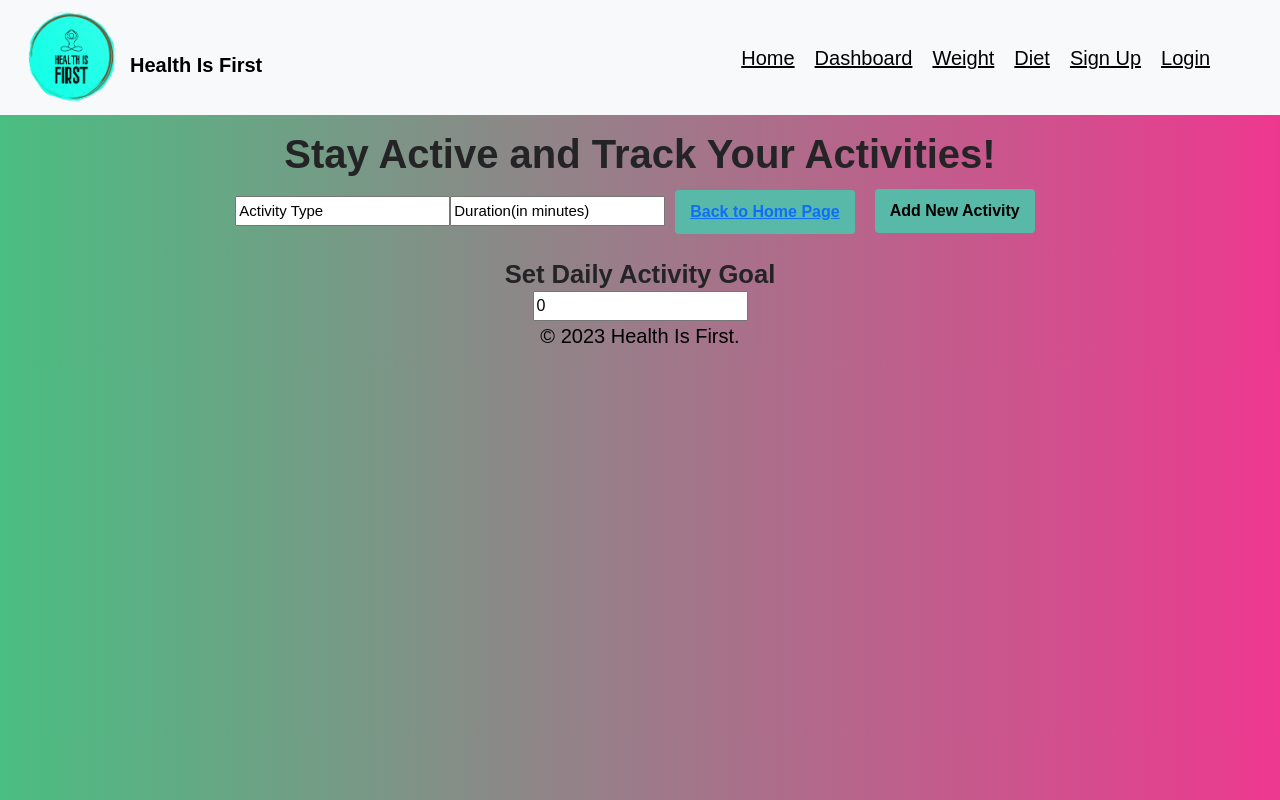
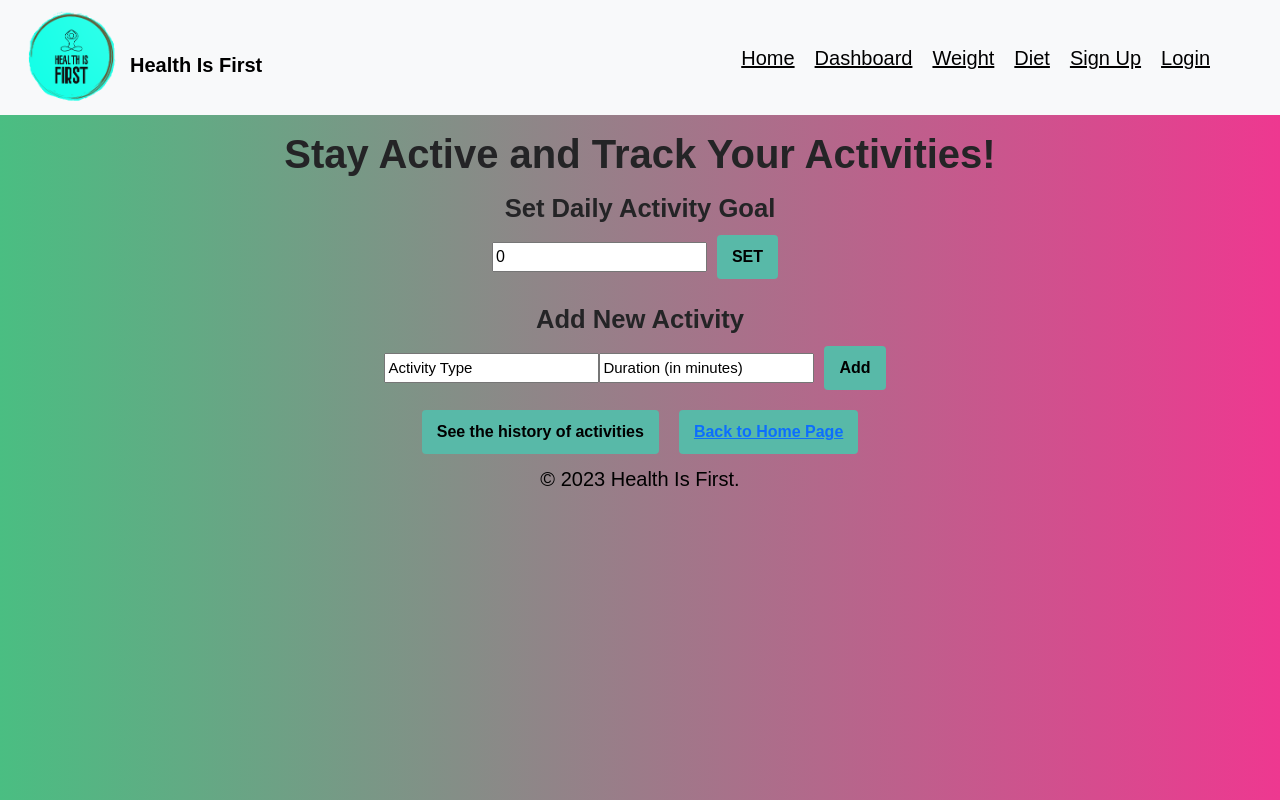
Before and after one commit to SaraArzideh/Health_Is_First, a React (Create React App) app in the folder frontend/: page /activity in a window 1280 px wide. Built offline with nearby package versions, Linux system fonts and the light colour scheme.

Commit message:
activity goal updated

```diff
--- a/frontend/src/components/ActivityTracker.js
+++ b/frontend/src/components/ActivityTracker.js
@@ -9,11 +9,18 @@ import * as d3 from 'd3';
 function ActivityTracker() {
   const dispatch = useDispatch();
   const activities = useSelector(state => state.activities.activities);
-  const activityGoal = useSelector(state => state.auth.user?.activityGoal || 0);
+  const userActivityGoal = useSelector(state => state.auth.user?.activityGoal || 0);
+  // Create a state to determine if the goal is currently being edited:
+  const [isEditingGoal, setIsEditingGoal] = useState(false);
+  const [showActivityHistory, setShowActivityHistory] = useState(false);
+
+  // Add a local state to determine if the goal has been set at least once:
+  const [goalSetOnce, setGoalSetOnce] = useState(false);
 
   // Fetch the activities and activity goal from the Redux state
   const [activityType, setActivityType] = useState('');
   const [activityDuration, setActivityDuration] = useState('');
+  const [activityGoal, setActivityGoal] = useState(userActivityGoal);
 
   //Add a New Activity
   const handleAddActivity = () => {
@@ -24,18 +31,48 @@ function ActivityTracker() {
       date: new Date()
     };
     dispatch({type: ADD_ACTIVITY, payload:newActivity});
+    window.alert("Activity added! Click 'See the history of activities' to view all activities.");
   };
 
   // Set an Activity Goal
-  const handleSetGoal = (goal) => {
-     dispatch({ type: SET_ACTIVITY_GOAL, payload:goal });
-     dispatch(setUserActivityGoal(goal));
+  const handleSetGoal = () => {
+    dispatch({ type: SET_ACTIVITY_GOAL, payload:activityGoal });
+    dispatch(setUserActivityGoal(activityGoal));
+    setIsEditingGoal(false);  // Toggle the edit mode off
+    setGoalSetOnce(true); //Goal has been set
+  };
+
+
+  // Toggle Editing Goal Mode
+  const toggleEditGoal = () => {
+    setIsEditingGoal(!isEditingGoal);
+  };
+
+  // Toggle Activity History Display
+  const toggleActivityHistory = () => {
+    setShowActivityHistory(!showActivityHistory);
   };
 
   return (
     <div className="activity-page">
       <div>
         <h1>Stay Active and Track Your Activities!</h1>
+
+        <div>
+          <h2>Set Daily Activity Goal</h2>
+          <input
+              type="number"
+              value={activityGoal}
+              onChange={(e) => setActivityGoal(e.target.value)}
+              placeholder="Daily Activity (in minutes)"
+          />
+          {
+            (isEditingGoal|| !goalSetOnce)?
+           <button onClick={handleSetGoal}>SET</button>:
+           <button onClick={toggleEditGoal}>EDIT</button>
+          }
+      </div>
+      <h2>Add New Activity </h2>
           <input
             value={activityType}
             onChange={(e)=> setActivityType(e.target.value)}
@@ -45,30 +82,37 @@ function ActivityTracker() {
             type="number"
             value={activityDuration}
             onChange={(e)=> setActivityDuration(e.target.value)}
-            placeholder="Duration(in minutes)"
+            placeholder="Duration (in minutes)"
         />
-        <button className="btn"><a href="/">Back to Home Page</a></button>
-        <button onClick={handleAddActivity}>Add New Activity</button>
+        <button onClick={handleAddActivity}>Add</button>
             </div>
-            <div>
-                <h2>Set Daily Activity Goal</h2>
-                <input
-                    type="number"
-                    value={activityGoal}
-                    onChange={(e) => handleSetGoal(e.target.value)}
-                    placeholder="Goal (in minutes)"
-                />
-            </div>
-            <div>
-              {/* Map through activities to display them */}
-              {activities.map(activity => (
-                  <div key={activity.id}>
-                      <p>Type: {activity.type}</p>
-                      <p>Duration: {activity.duration} minutes</p>
-                      <p>Date: {activity.date.toLocaleDateString()}</p>
-                  </div>
-              ))}
-          </div>
+
+
+        <button onClick={toggleActivityHistory}>See the history of activities</button>
+        {
+          showActivityHistory && (
+            <table>
+              <thead>
+                <tr>
+                  <th>Type</th>
+                  <th>Duration (in minutes)</th>
+                  <th>Date</th>
+                </tr>
+              </thead>
+              <tbody>
+                {/* Map through activities to display them */}
+                {activities.map(activity => (
+                    <tr key={activity.id}>
+                        <td>Type: {activity.type}</td>
+                        <td>Duration: {activity.duration} minutes</td>
+                        <td>Date: {activity.date.toLocaleDateString()}</td>
+                    </tr>
+                ))}
+              </tbody>
+             </table>
+          )}
+          <button className="btn"><a href="/">Back to Home Page</a></button>
+
     </div>
   );
 }
--- a/frontend/src/components/Dashboard.js
+++ b/frontend/src/components/Dashboard.js
@@ -31,9 +31,8 @@ function Dashboard() {
         <div className="progress-sections">
         {/* Visualization for Activity Progress */}
         <section className="activity-progress">
-          <h2>Your Activity Progress</h2>
-            <div>
-              <h2>Your Daily Activity Goal</h2>
+          <div>
+              <h2>Set Your Daily Activity Goal</h2>
               <input
                   type="number"
                   value={activityGoal}
@@ -41,6 +40,8 @@ function Dashboard() {
                   placeholder="Goal (in minutes)"
               />
           </div>
+          <h2>Your Activity Progress</h2>
+
 
           {/* Daily Activity Progress Visualization*/}
           <div className="daily activity">Daily:{/*D3.js, placeholder */}</div>
--- a/frontend/src/reducers/activityReducer.js
+++ b/frontend/src/reducers/activityReducer.js
@@ -2,7 +2,7 @@ import { ADD_ACTIVITY, UPDATE_ACTIVITY, SET_ACTIVITY_GOAL, FETCH_ACTIVITIES } fr
 
 const initialState={
     activities:[],   //{ id:uniqueId, type: string, duration: number, date: Date },
-    activityGoal: 0  //daily activity duration in minutes
+    activityGoal: 0 //daily activity duration in minutes
 };
 
 const activityReducer = (state = initialState, action) => {
```
